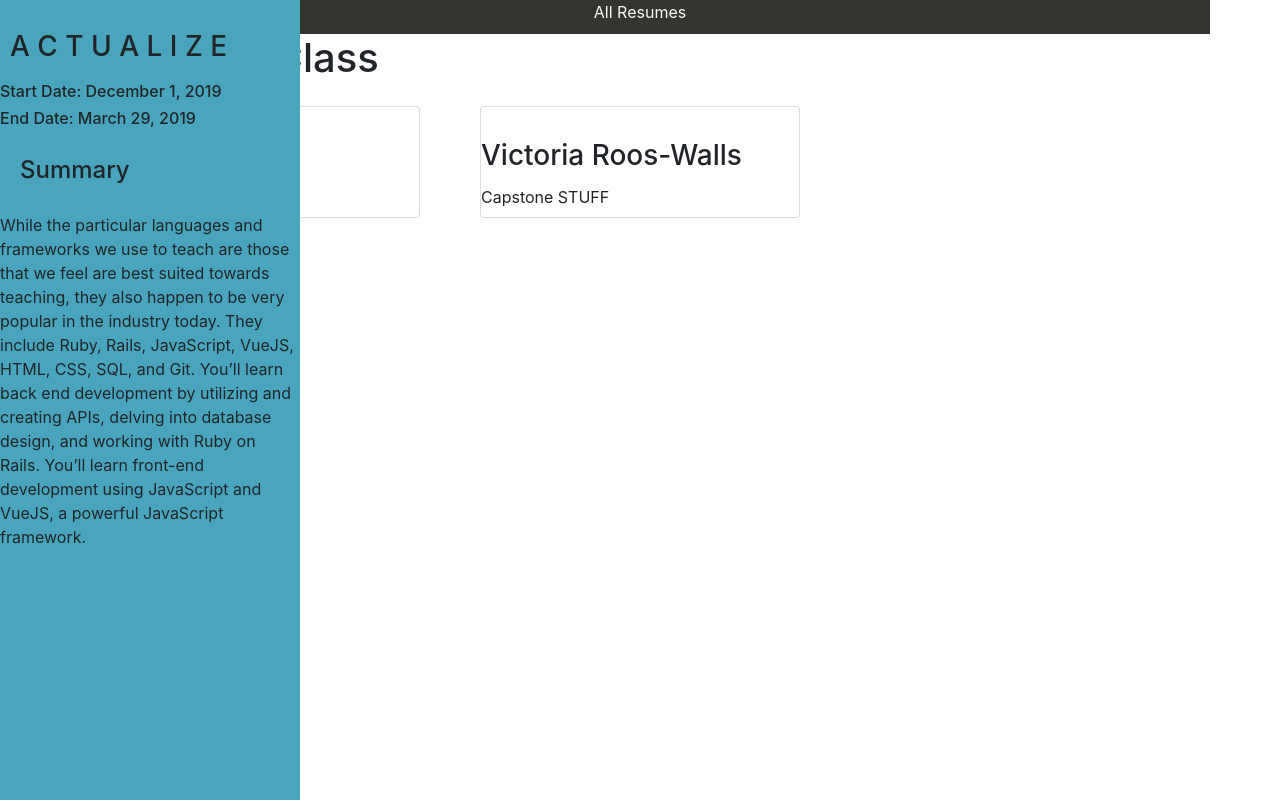
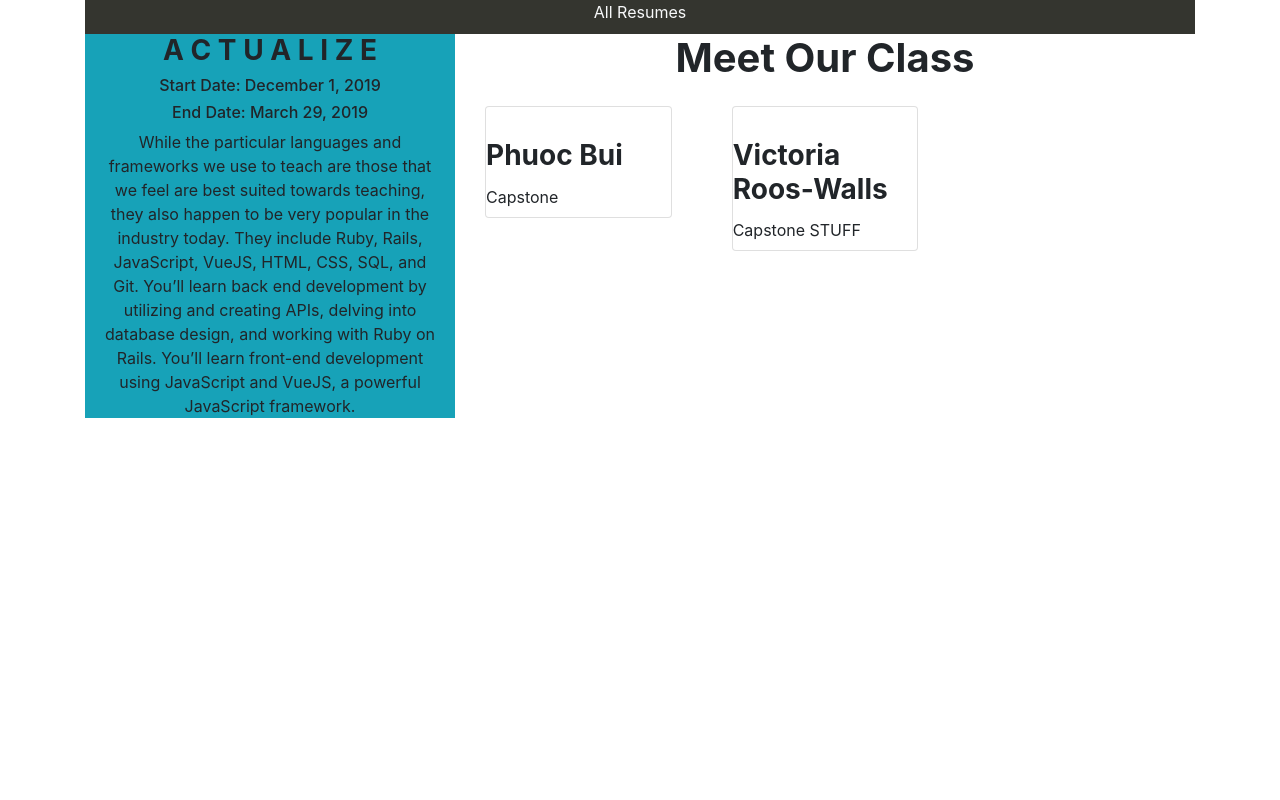
Before and after one commit to Ripster47/oniline_resume_vue, a Vue app: page / in a window 1280 px wide. Built offline with nearby package versions, Linux system fonts and the light colour scheme.

Commit message:
index page bootstrappin'

```diff
--- a/src/App.vue
+++ b/src/App.vue
@@ -1,7 +1,9 @@
 <template>
   <div id="app">
-    <div id="nav" class="container heading text-center">
-      <router-link class="text-light" to="/">All Resumes</router-link>
+    <div class="container">
+      <div id="nav" class="container heading text-center">
+        <router-link class="text-light col-sm-12" to="/">All Resumes</router-link>
+      </div>
     </div>
     <div class="container">
       <router-view/>
--- a/src/router.js
+++ b/src/router.js
@@ -11,6 +11,6 @@
   routes: [
           { path: '/', name: 'resumes-index', component: ResumesIndex },
           { path: '/home', name: 'resumes-index', component: ResumesIndex },
-          { path: '/show', name: 'resumes-show', component: ResumesShow },
+          { path: '/show', name: 'resumes-show', component: ResumesShow }
           ]
 })
--- a/src/views/ResumesIndex.vue
+++ b/src/views/ResumesIndex.vue
@@ -1,30 +1,31 @@
 <template>
   <div class="resumes-index">
-  <div class="sidenav">
-    <div>
-      <h3>A C T U A L I Z E</h3>
-    </div>
-    <div>
-      <h6> Start Date: December 1, 2019</h6>
-      <h6> End Date: March 29, 2019</h6>
-    </div>
-    <div>
-      <h4>Summary</h4>
-    </div>
-    <div>
+    <div class="container">
+      <div class="row row-eq-height">
+        <div class="sidebar col-md-4 bg-info">
+          <div class="row">
+            <h3 class=" text-center font-weight-bold col-12">A C T U A L I Z E</h3>
+            <h6 class=" text-center col-12"> Start Date: December 1, 2019</h6>
+            <h6 class=" text-center col-12"> End Date: March 29, 2019</h6>
+            <div class="text-center col-12 ">
               While the particular languages and frameworks we use to teach are those that we feel are best suited towards teaching, they also happen to be very popular in the industry today. They include Ruby, Rails, JavaScript, VueJS, HTML, CSS, SQL, and Git. You’ll learn back end development by utilizing and creating APIs, delving into database design, and working with Ruby on Rails. You’ll learn front-end development using JavaScript and VueJS, a powerful JavaScript framework.
             </div>
           </div>
-    <h1> Meet Our Class </h1>
+        </div>
+        <div class="col-md-8">
+          <h1 class="text-center font-weight-bold"> Meet Our Class </h1>
 
-    <div class="card-deck">
+          <div class="card-deck row">
             <div class="col-md-4" v-for="student in students">
               <div class="card mt-3">
                 <router-link v-bind:to="'/resumes/' + student.id">
                   <img v-bind:src="student.image_url" v-bind:alt="student.name">
                 </router-link>
-          <h3 class="card-title mt-2"> {{ student.first_name }} {{ student.last_name }}</h3>
+                <h3 class="card-title font-weight-bold mt-2"> {{ student.first_name }} {{ student.last_name }}</h3>
                 <p class="card-text mb-2"> Capstone {{student.capstone.description}} </p>
+              </div>
+            </div>
+          </div>
         </div>
       </div>
     </div>
@@ -36,29 +37,6 @@
 </template>
 
 <style>
-.sidenav {
-  height: 100%;
-  width: 300px;
-  position: fixed;
-  z-index: 1;
-  top: 0;
-  left: 0;
-  background-color: #48A5BC;
-  overflow-x: hidden;
-  padding-top: 20px;
-}
-
-.sidenav div p {
-  padding: 10px;
-}
-
-.sidenav div h3 {
-  padding: 10px ;
-}
-
-.sidenav div h4 {
-  padding:20px ;
-}
 
 </style>
 
@@ -224,9 +202,10 @@
                                       description: "STUFF ",
                                       url: ""
                                     }
-                      }
-                    ]
                       },
+                    ]},
+
+
   methods: {}
 };
 </script>
--- a/src/views/ResumesShow.vue
+++ b/src/views/ResumesShow.vue
@@ -61,7 +61,7 @@
           </div>
           <div class="pb-5"></div>
           <div class="pb-5"></div>
-          <h2 class="text-left font-weight-bold">Skills</h2>
+          <h2 class="text-left font-weight-bold">Talents</h2>
           <div>
             <h6 class = "text-left">{{student[0].skills[0].skill}}</h6>
           </div>
@@ -111,7 +111,7 @@
                       "first_name": "Herman",
                       "last_name": "Munster",
                       "email": "bossmunster@gmail.com",
-                      "phone_number": "8476577890",
+                      "phone_number": "847-657-7890",
                       "short_bio": "I am a former TV star, transitioning over to the coding world. I am currently attending Actualize Bootcamp in Chicago.",
                       "linkedin_url": "www.linkedinurl.com",
                       "twitter_handle": "bossmunster",
```
Also changed, not shown: public/main.css (line endings or trailing spaces). Lines whose indentation alone changed are shown as unchanged.
